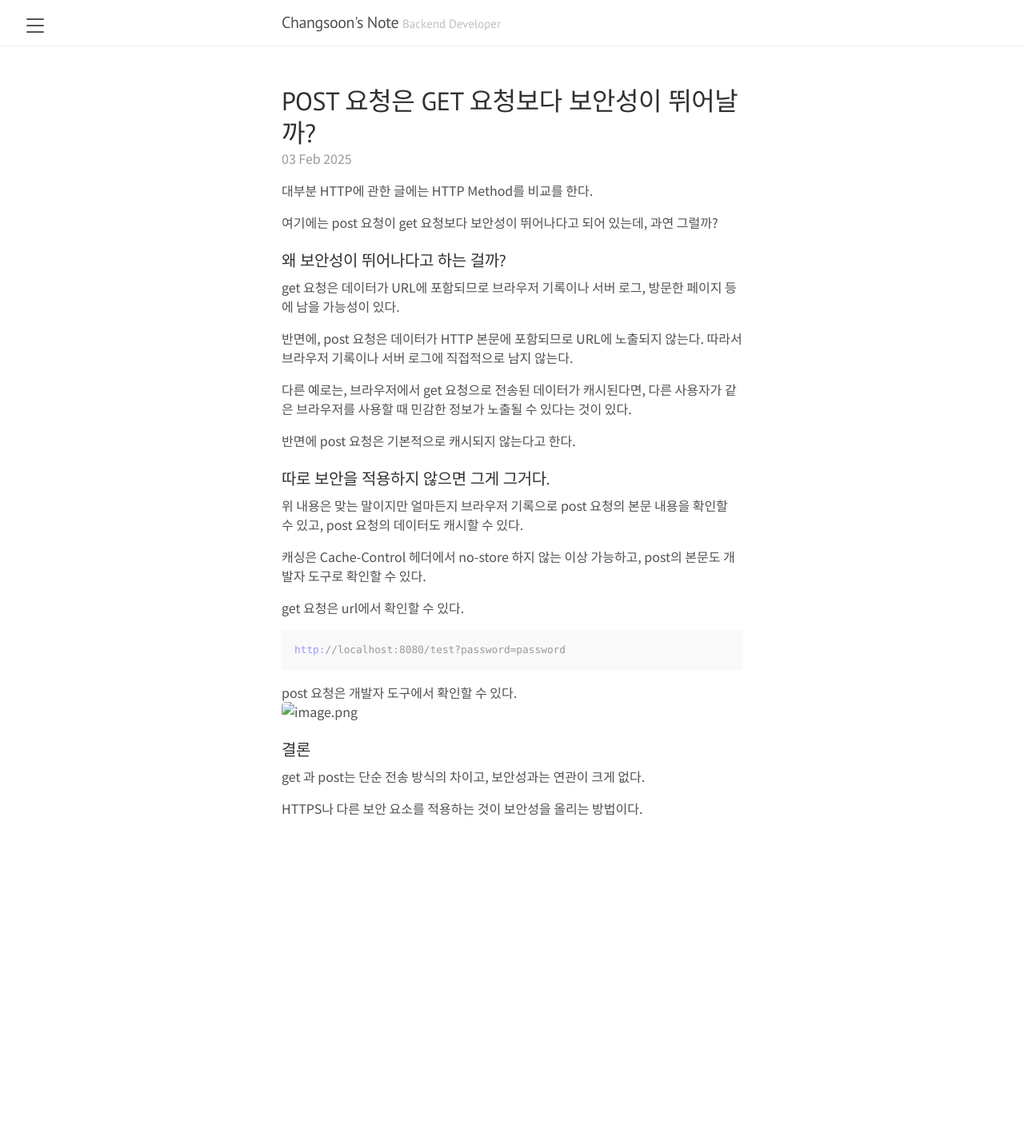
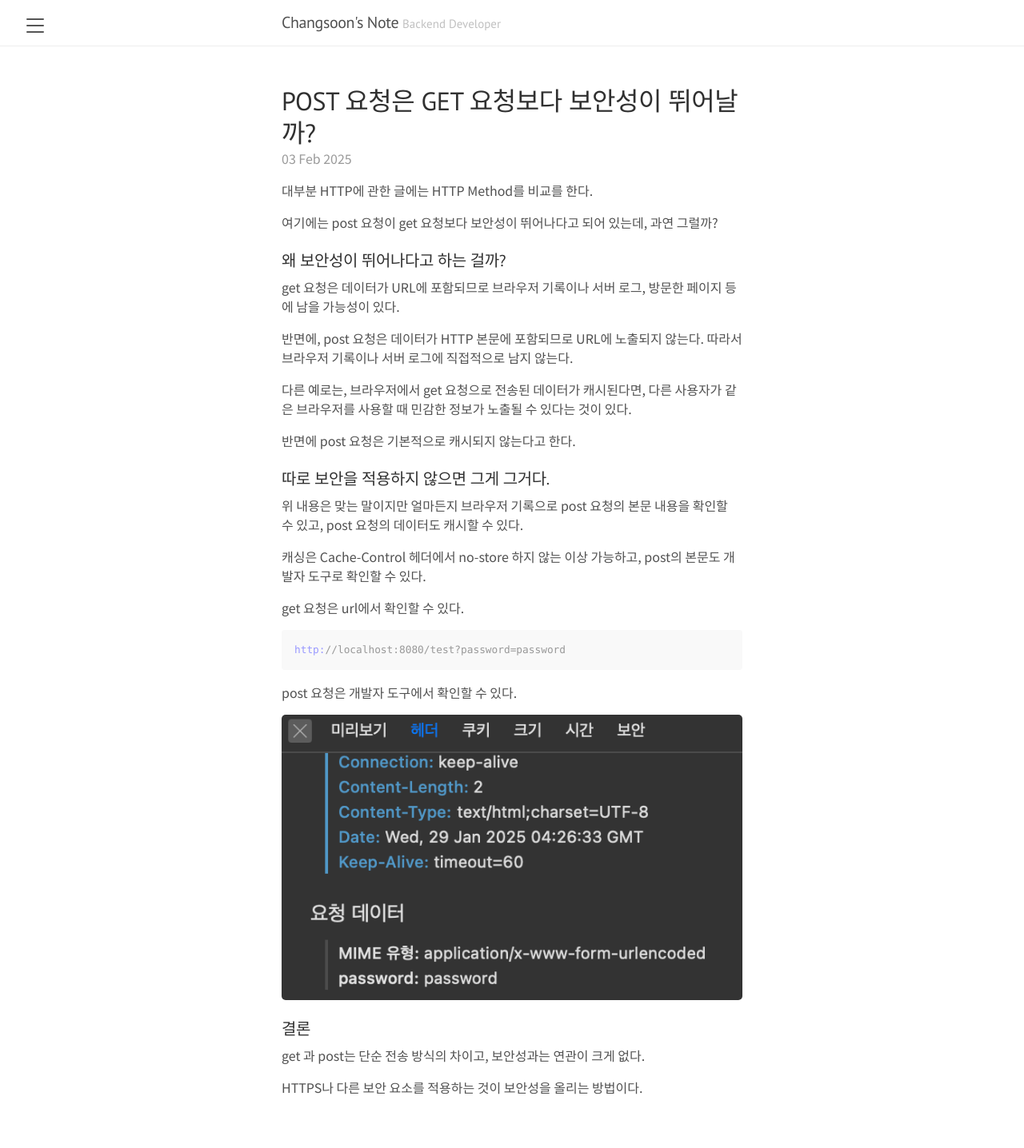
Before and after one commit to Ghosttrio/ghosttrio.github.io, a Jekyll site: the page built from _posts/2025-02-03-postget보안성.md, in a window 1280 px wide. Shown: the whole page at 80% size. Built offline with Jekyll 4.4.1, drawn with Linux system fonts in a browser that asks for light colours; before the commit the page ends 1087 px from its top, so only the background shows below that.

Commit message:
Update 2025-02-03-postget보안성.md

````diff
--- a/_posts/2025-02-03-postget보안성.md
+++ b/_posts/2025-02-03-postget보안성.md
@@ -31,7 +31,8 @@ http://localhost:8080/test?password=password
 ```
 
 post 요청은 개발자 도구에서 확인할 수 있다.
-![image.png](public/img/250203/1.png)
+
+![image.png](/public/img/250203/1.png)
 
 ### 결론
 
````
